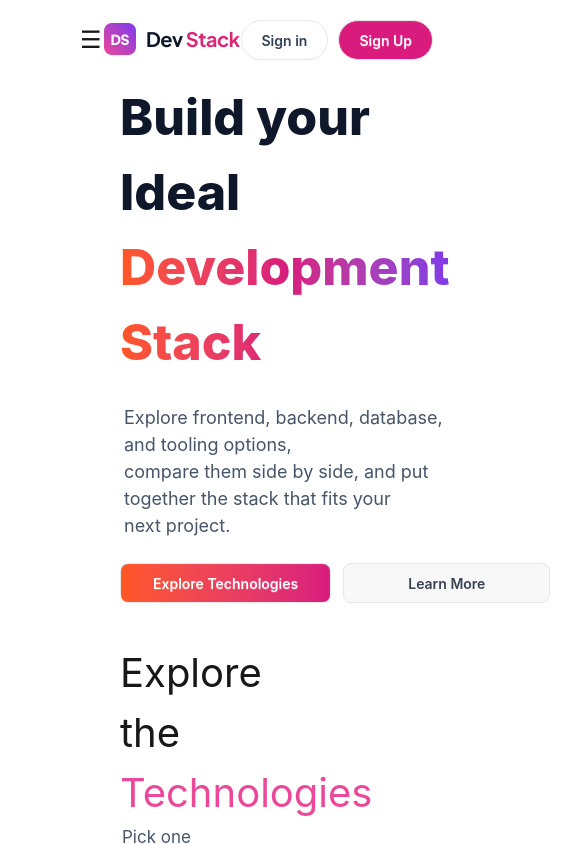
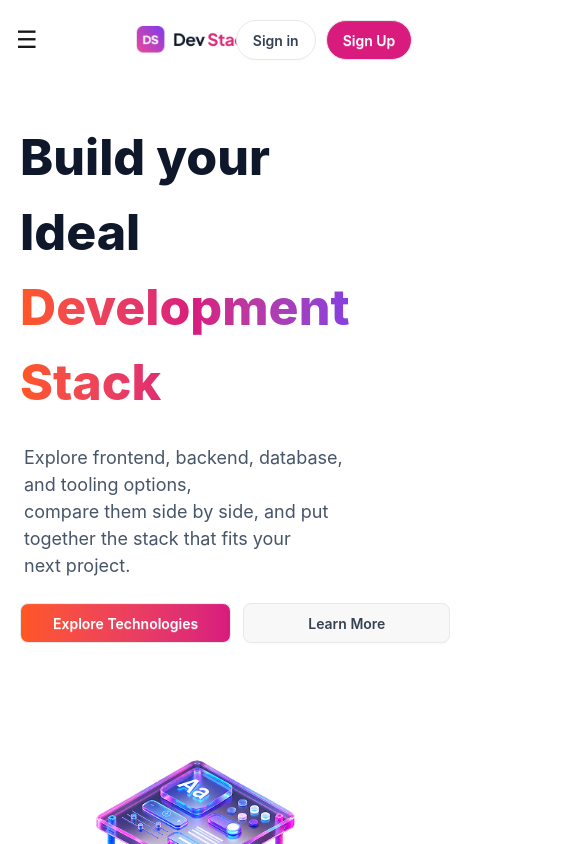
Before and after one commit to Naajatnoor/A05-DevStack, a React (Vite) app: page / in a window 390 px wide. Shown: the top 844 px of the page, 577 px wide, since content can reach past the window. Built offline with nearby package versions, Linux system fonts and the light colour scheme.

Commit message:
modify footer nav banner and add some responsive

```diff
--- a/src/components/Banner.tsx
+++ b/src/components/Banner.tsx
@@ -2,8 +2,8 @@ import React from 'react';
 import bannerPic from '../assets/banner-stack.png'
 const Banner = () => {
     return (
-        <section className='flex justify-between items-center '>
-            <div className='px-30'>
+        <section className='flex flex-col md:flex-row justify-between items-center '>
+            <div className='px-5 md:px-10 lg:px-30 py-10'>
             <h1 className='text-[50px]  font-extrabold text-[#0F172A]'>Build your Ideal</h1>
             <h1 className='text-[50px]  font-extrabold bg-linear-to-r from-[#FF5722] via-[#D81B7E] to-[#7C3AED] bg-clip-text text-transparent'>Development Stack</h1>
                  <p className='text-[18px] mx-1 my-6 text-[#475569]'>Explore frontend, backend, database, and tooling options,<br />
--- a/src/components/Footer.tsx
+++ b/src/components/Footer.tsx
@@ -1,10 +1,10 @@
 import React from 'react';
-import './footer.css'
+import './Footer.css'
 import Logo from '../assets/logo-text.png'
 const Footer = () => {
     return (
         <footer className=''>
-        <section className="flex justify-between items-top mx-10 border-b-1 border-gray-200 border-t-1  pt-5 ">
+        <section className="flex justify-between items-start mx-10 border-b-1 border-gray-200 border-t-1  pt-5  px-10">
             <div className='pb-5'>
                  <img src={Logo} alt="" />
 
@@ -20,11 +20,6 @@ const Footer = () => {
             </div>
 
             <div>
-                {/* <h1> {
-                    constructor(parameters) {
-
-                    }
-                }>PRODUCT</h1> */}
                 <h1 className=" font-[600]  py-[20px]">PRODUCT</h1>
             <ul >
                 <li>Home</li>
@@ -43,8 +38,7 @@ const Footer = () => {
         </div>
 
         <div>
-                <h1 className=" font-[600] py-[20px]">PRODUCT</h1>
-                <h1  >LEGAL</h1>
+                <h1 className=" font-[600] py-[20px]">LEGAL</h1>
             <ul>
                 <li>Privacy Policy</li>
                 <li>Terms of Service</li>
--- a/src/components/Nav.tsx
+++ b/src/components/Nav.tsx
@@ -4,12 +4,12 @@ import Logo from '../assets/logo-text.png'
 const Nav = () => {
     return (
        <nav className=' bg-white
-          sticky top-0 '>
-        <div className='flex justify-between items-center mx-20 py-5 '>
-          <button className="md:hidden text-2xl">
-  ☰
-</button>
-            <img src={Logo} alt="" />
+          sticky top-0 z-50'>
+        <div className='grid grid-cols-3 items-center mx-4 py-5 md:flex md:justify-between md:mx-20'>
+          <button className="md:hidden justify-self-start text-2xl">
+                   ☰
+            </button>
+            <img src={Logo} alt=""  className="justify-self-center md:justify-self-start"/>
             <ul  className=' hidden md:flex justify-between items-center gap-6 ' >
                 <li><a href="#"><span className="text-[#DB2777]">Home</span></a></li>
                 <li><a href="#">Technologies</a></li>
@@ -17,9 +17,9 @@ const Nav = () => {
                 <li><a href="#">About</a></li>
                 <li><a href="#">Contact</a></li>
             </ul>
-            <div className=' flex gap-2.5'>
-               <button className="btn rounded-full bg-white px-5 text-[#334155]">Sign in</button>
-               <button className="btn rounded-full bg-[#D91B7E] text-white px-5 hover:border-gray-400 ">Sign Up</button>
+            <div className=' flex gap-2.5 justify-self-end'>
+               <button className="btn rounded-full bg-white md:px-5 text-[#334155]">Sign in</button>
+               <button className="btn rounded-full bg-[#D91B7E] text-white md:px-5 hover:border-gray-400 ">Sign Up</button>
             </div>
         </div>
      </nav>
--- a/src/components/Stack.tsx
+++ b/src/components/Stack.tsx
@@ -14,7 +14,7 @@ const Stack = ({ stack, setStack }: StackProps) => {
     };
 
     return (
-        <div className='border border-gray-200 shadow rounded-xl p-5 sticky top-20'>
+        <div className=' border p-10 m-4 md: border-gray-200 shadow rounded-xl p-5 sticky top-20'>
 
             <div className='mb-5'>
                 <h2 className='text-xl font-bold '>
--- a/src/components/Technology/Technology.tsx
+++ b/src/components/Technology/Technology.tsx
@@ -15,7 +15,7 @@ interface TechnologyProps {
     return (
         <section>
         <div className='px-30 py-10'>
-        <h1 className="text-[40px]">Explore the <span className='text-[#EC4899]'>Technologies</span></h1>
+        <h1 className="text-[40px] font-bold">Explore the <span className='text-[#EC4899]'>Technologies</span></h1>
         <p className='text-[17px] p-0.5 text-[#64748B]'>Pick one technology per category to build your ideal stack.</p>
         </div>
 
--- a/src/components/footer.css
+++ b/src/components/footer.css
@@ -1,11 +1,4 @@
-.footer
-.h1{
-    font-weight: 600;
-    padding-bottom: 20px;
+li{
+ padding-top: 5px;
+    color: #464545;
 }
-
-li{
-  color: #3c4552;
-  padding-top: 6px;
-
-}
```
